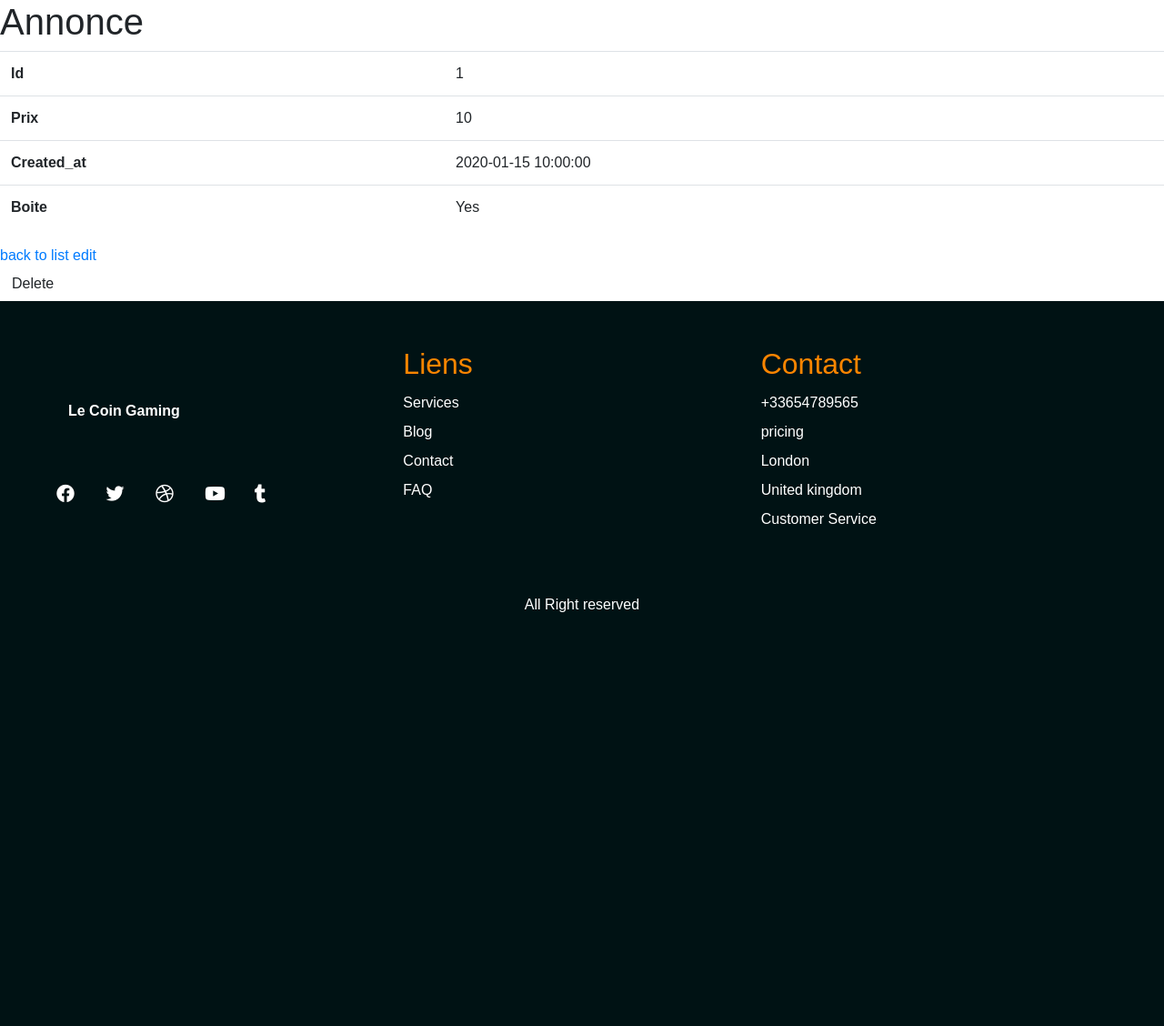
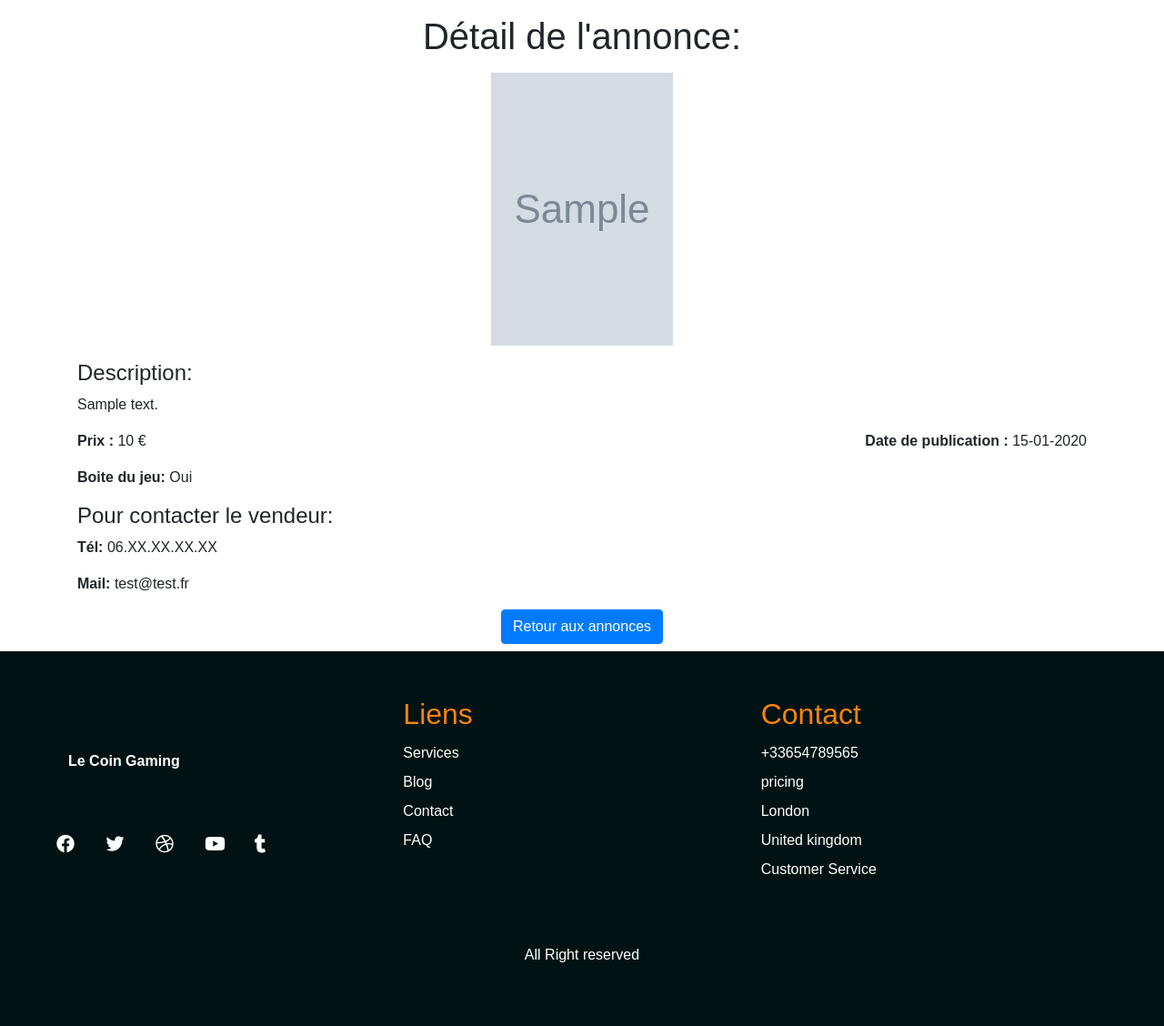
Before and after one commit to ZinedineFerrouk/le_coin_gaming, a Symfony app: template templates/annonce/show.html.twig in a window 1280 px wide. Shown: the part 128-1256 px from the top of the page at 91% size. Before the commit the page ends 801 px from the top, so only its background shows below. Run offline with Twig, Linux system fonts and the light colour scheme; the template is opened without the code that fills it: most values are stand-ins (such as "Sample title", 1, 10 or a date in 2020); grey boxes marked "Sample" are stand-in pictures; some libraries are stand-ins or nearby versions.

Commit message:
liste des annonces et detail dune annonce

```diff
--- a/templates/annonce/show.html.twig
+++ b/templates/annonce/show.html.twig
@@ -3,32 +3,29 @@
 {% block title %}Annonce{% endblock %}
 
 {% block body %}
-    <h1>Annonce</h1>
-
-    <table class="table">
-        <tbody>
-            <tr>
-                <th>Id</th>
-                <td>{{ annonce.id }}</td>
-            </tr>
-            <tr>
-                <th>Prix</th>
-                <td>{{ annonce.prix }}</td>
-            </tr>
-            <tr>
-                <th>Created_at</th>
-                <td>{{ annonce.createdAt ? annonce.createdAt|date('Y-m-d H:i:s') : '' }}</td>
-            </tr>
-            <tr>
-                <th>Boite</th>
-                <td>{{ annonce.boite ? 'Yes' : 'No' }}</td>
-            </tr>
-        </tbody>
-    </table>
-
-    <a href="{{ path('annonce_index') }}">back to list</a>
-
-    <a href="{{ path('annonce_edit', {'id': annonce.id}) }}">edit</a>
-
-    {{ include('annonce/_delete_form.html.twig') }}
+{# style="width:97px; height:128px"  #}
+    <div class="container">
+        <h1 class="text-center my-3">Détail de l'annonce:</h1>
+        <div class="text-center my-3">
+            <img style="width:200px; height:300px" src="{{ asset(jeu.image) }}" alt="">
+        </div>
+        <div>
+            <h4>Description: </h4>
+            <p>{{ jeu.description }}</p>
+        </div>
+        <div class="d-flex justify-content-between">
+            <p><span class="font-weight-bold">Prix : </span>{{ annonce.prix }} €</p>
+            <p><span class="font-weight-bold">Date de publication : </span>{{ annonce.createdAt ? annonce.createdAt|date('d-m-Y') : '' }}</p>
+        </div>
+        <p><span class="font-weight-bold">Boite du jeu: </span>{{ annonce.boite ? 'Oui' : 'Non' }}</p>
+        <div>
+            <h4>Pour contacter le vendeur:</h4>
+            <p><span class="font-weight-bold">Tél: </span> 06.XX.XX.XX.XX</p>
+            <p><span class="font-weight-bold">Mail: </span> test@test.fr </p>
+        </div>
+        <div class="text-center my-2">
+            <a class="btn btn-primary" href="{{ path('annonce_index') }}">Retour aux annonces</a>
+        </div>
+    </div>
+    {# {{ include('annonce/_delete_form.html.twig') }} #}
 {% endblock %}
```
Also changed, not shown: src/Controller/AnnonceController.php (+8 -1 lines), src/Repository/AnnonceRepository.php (+25 -0 lines), templates/annonce/index.html.twig (+10 -11 lines).
